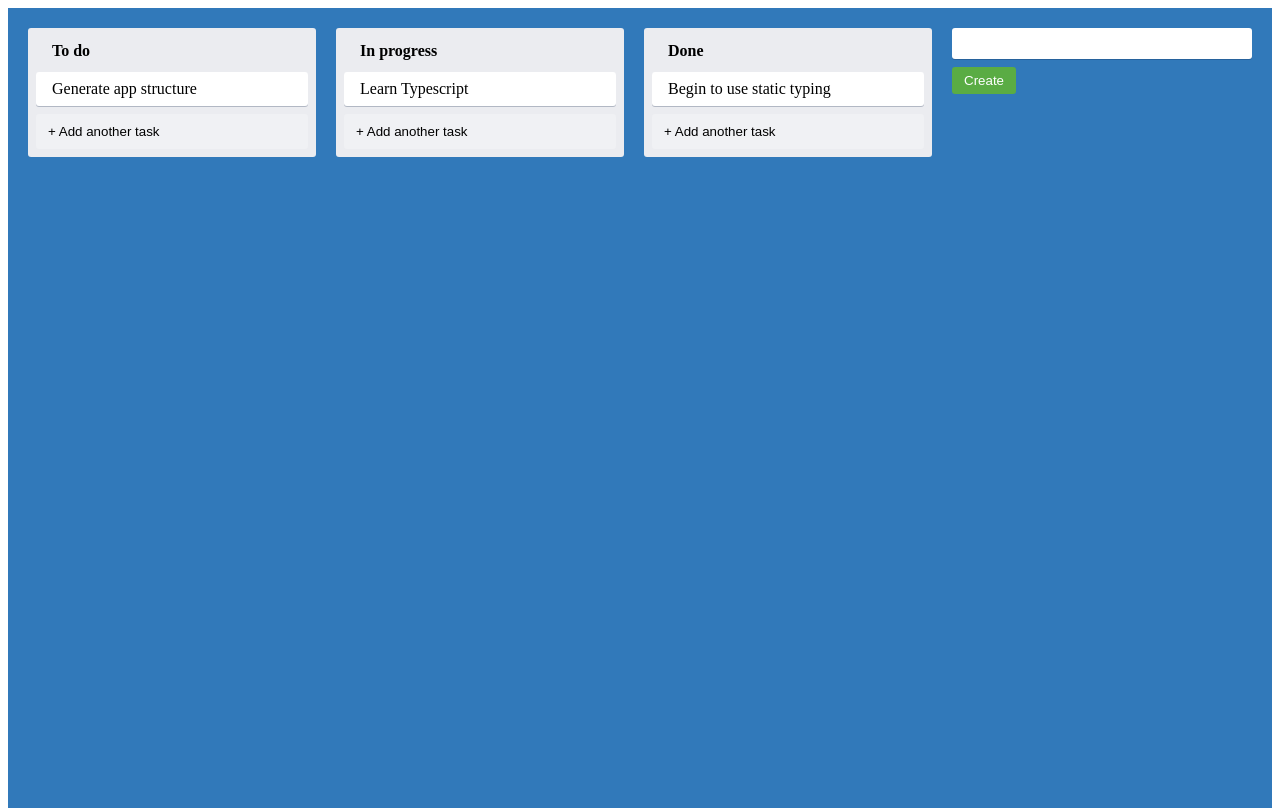
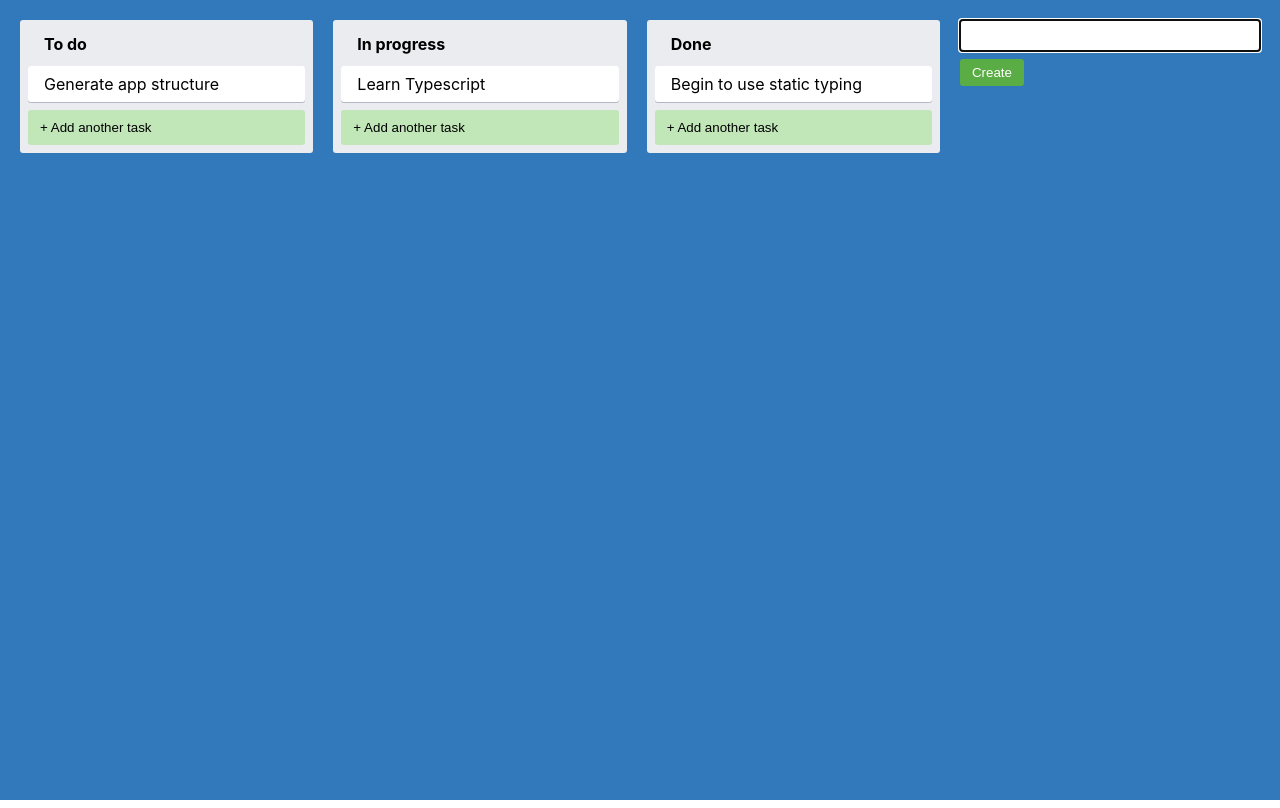
Before and after one commit to detonatorx/react_ts_trello, a React (Create React App) app: page / in a window 1280 px wide. Both pictures are taken after a click on the button "+ Add another list". Built offline with nearby package versions, Linux system fonts and the light colour scheme.

Commit message:
css font, focus(), Enter press handler

```diff
--- a/src/components/NewItemForm.tsx
+++ b/src/components/NewItemForm.tsx
@@ -1,22 +1,30 @@
 import { NewItemFormContainer, NewItemButton, NewItemInput } from '../styles';
 import { useState } from 'react';
+import { useFocus } from '../utils/useFocus';
 
 type NewItemFormProps = {
   handleAdd(text: string): void;
 };
 
-export const NewItemForm = ({handleAdd}: NewItemFormProps) => {
-  const [text, setText] = useState('')
+export const NewItemForm = ({ handleAdd }: NewItemFormProps) => {
+  const [text, setText] = useState('');
+  const inputRef = useFocus();
+
+  const handleEnter = (event: React.KeyboardEvent<HTMLInputElement>) => {
+    if (event.key === 'Enter') {
+      handleAdd(text);
+    }
+  };
 
   return (
     <NewItemFormContainer>
       <NewItemInput
+        ref={inputRef}
         value={text}
         onChange={e => setText(e.target.value)}
+        onKeyPress={handleEnter}
       />
-      <NewItemButton onClick={() => handleAdd(text)} >
-        Create
-      </NewItemButton>
+      <NewItemButton onClick={() => handleAdd(text)}>Create</NewItemButton>
     </NewItemFormContainer>
-  )
+  );
 };
--- a/src/index.css
+++ b/src/index.css
@@ -1,3 +1,17 @@
+body {
+  margin: 0;
+  font-family: -apple-system, BlinkMacSystemFont, 'Segoe UI', 'Roboto', 'Oxygen',
+    'Ubuntu', 'Cantarell', 'Fira Sans', 'Droid Sans', 'Helvetica Neue',
+    sans-serif;
+  -webkit-font-smoothing: antialiased;
+  -moz-osx-font-smoothing: grayscale;
+}
+
+code {
+  font-family: source-code-pro, Menlo, Monaco, Consolas, 'Courier New',
+    monospace;
+}
+
 html {
   box-sizing: border-box;
 }
--- a/src/styles.ts
+++ b/src/styles.ts
@@ -40,7 +40,7 @@ export const CardContainer = styled.div`
 `;
 
 export const AddItemButton = styled.button<AddItemButtonProps>`
-  background-color: #ffffff3d;
+  background-color: #c1e7b9;
   border-radius: 3px;
   border: none;
   color: ${props => (props.dark ? '#000' : '#fff')}
--- /dev/null
+++ b/src/utils/useFocus.ts
@@ -0,0 +1,11 @@
+import { useEffect, useRef } from "react";
+
+export const useFocus = () => {
+  const ref = useRef<HTMLInputElement>(null);
+
+  useEffect(() => {
+    ref.current?.focus()
+  }, [])
+
+  return ref
+}
```
